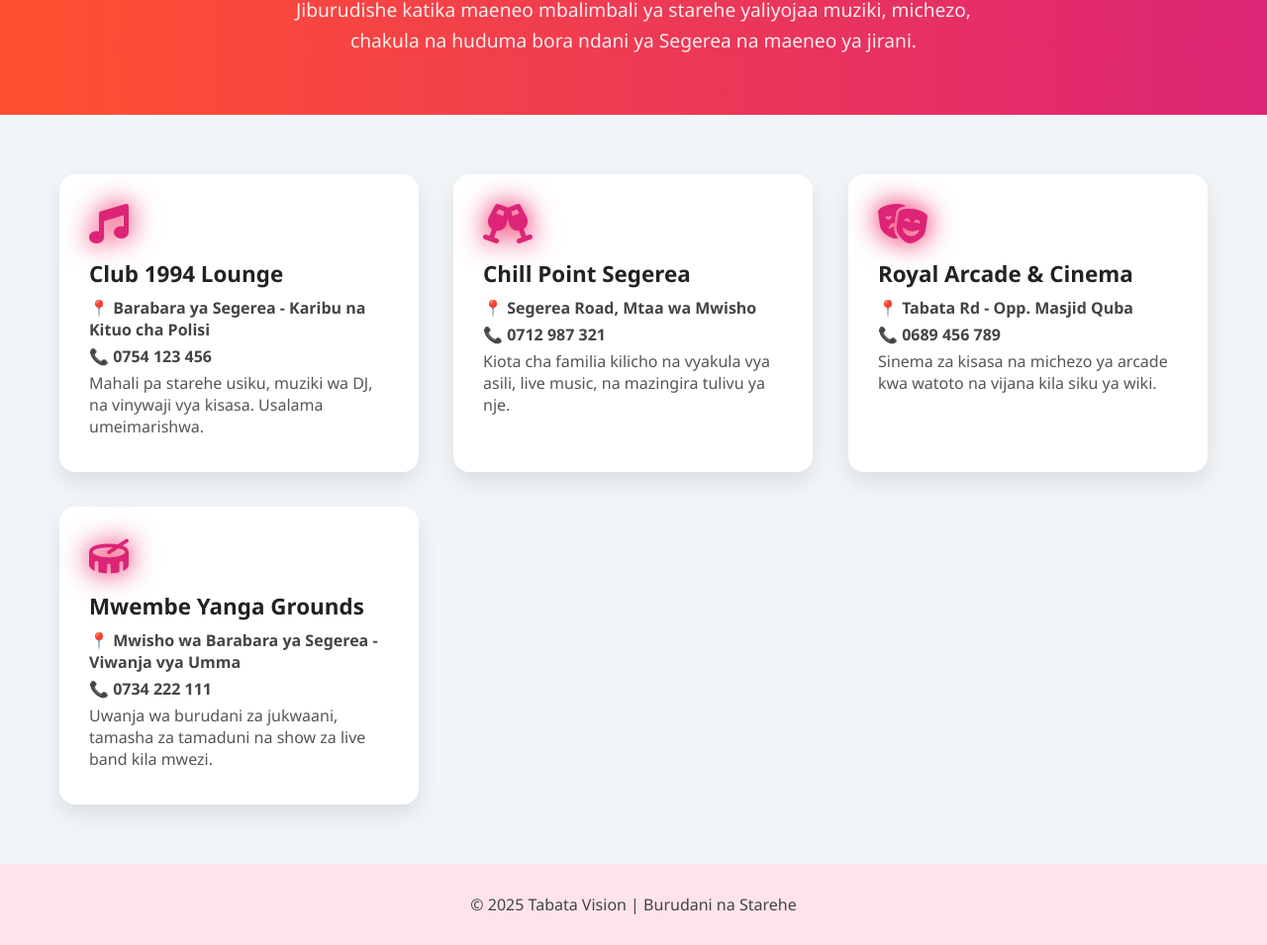
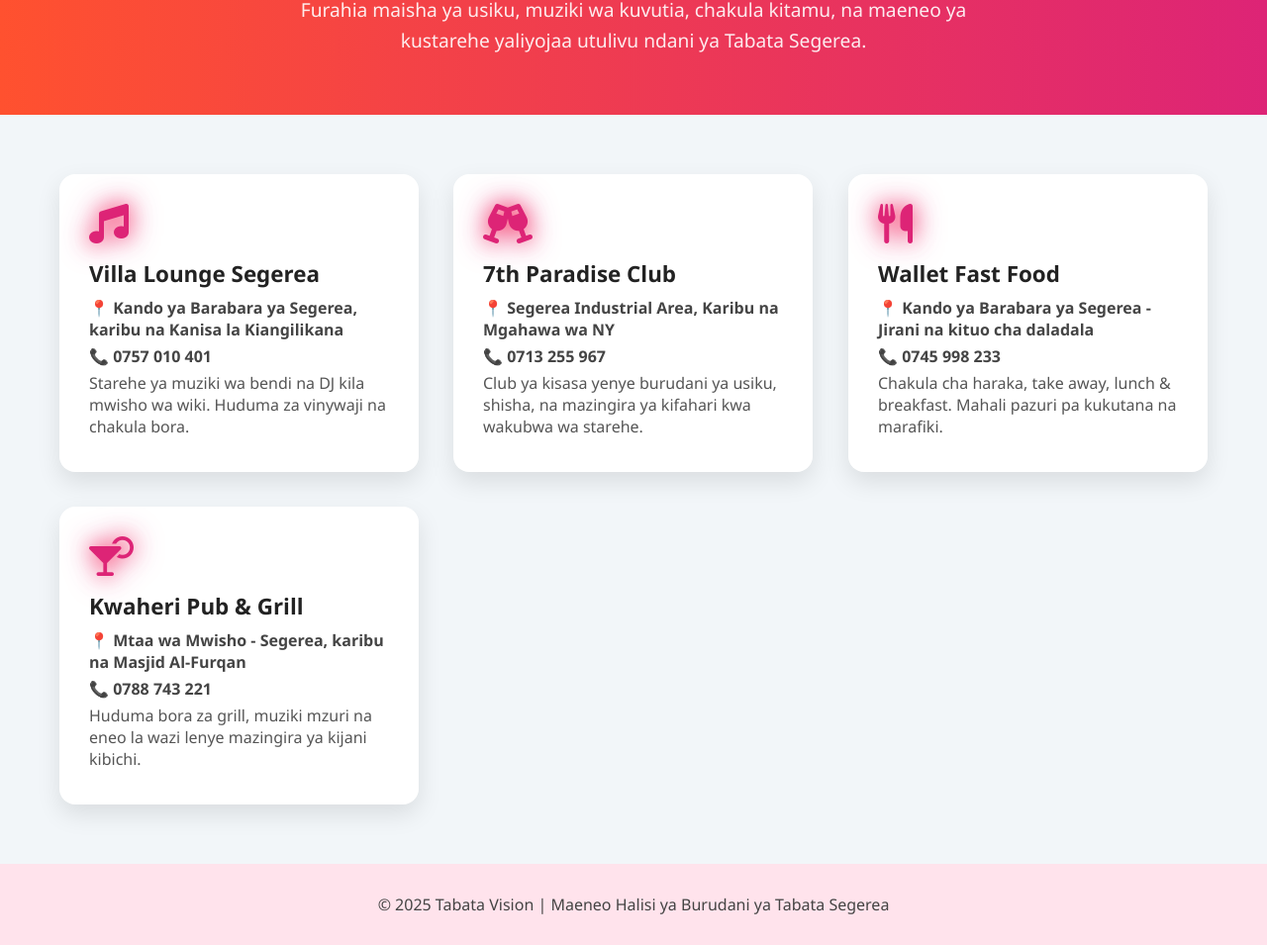
Before and after one commit to rumahnyika/wazawa, a plain HTML site: page burudani.html in a window 1280 px wide. Shown: the part 160-1115 px from the top of the page at 99% size. Drawn offline with Linux system fonts and the light colour scheme.

Commit message:
initialize commit

```diff
--- a/burudani.html
+++ b/burudani.html
@@ -126,46 +126,46 @@
 <body>
 
   <header class="burudani-header">
-    <h1>Vituo vya Burudani Tabata Segerea</h1>
-    <p>Jiburudishe katika maeneo mbalimbali ya starehe yaliyojaa muziki, michezo, chakula na huduma bora ndani ya Segerea na maeneo ya jirani.</p>
+    <h1>Vituo Halisi vya Burudani - Tabata Segerea</h1>
+    <p>Furahia maisha ya usiku, muziki wa kuvutia, chakula kitamu, na maeneo ya kustarehe yaliyojaa utulivu ndani ya Tabata Segerea.</p>
   </header>
 
   <section class="entertainment-grid">
     <div class="ent-card">
       <i class="fas fa-music"></i>
-      <h3>Club 1994 Lounge</h3>
-      <p class="location">📍 Barabara ya Segerea - Karibu na Kituo cha Polisi</p>
-      <p class="phone">📞 0754 123 456</p>
-      <p>Mahali pa starehe usiku, muziki wa DJ, na vinywaji vya kisasa. Usalama umeimarishwa.</p>
+      <h3>Villa Lounge Segerea</h3>
+      <p class="location">📍 Kando ya Barabara ya Segerea, karibu na Kanisa la Kiangilikana</p>
+      <p class="phone">📞 0757 010 401</p>
+      <p>Starehe ya muziki wa bendi na DJ kila mwisho wa wiki. Huduma za vinywaji na chakula bora.</p>
     </div>
 
     <div class="ent-card">
       <i class="fas fa-glass-cheers"></i>
-      <h3>Chill Point Segerea</h3>
-      <p class="location">📍 Segerea Road, Mtaa wa Mwisho</p>
-      <p class="phone">📞 0712 987 321</p>
-      <p>Kiota cha familia kilicho na vyakula vya asili, live music, na mazingira tulivu ya nje.</p>
+      <h3>7th Paradise Club</h3>
+      <p class="location">📍 Segerea Industrial Area, Karibu na Mgahawa wa NY</p>
+      <p class="phone">📞 0713 255 967</p>
+      <p>Club ya kisasa yenye burudani ya usiku, shisha, na mazingira ya kifahari kwa wakubwa wa starehe.</p>
     </div>
 
     <div class="ent-card">
-      <i class="fas fa-theater-masks"></i>
-      <h3>Royal Arcade & Cinema</h3>
-      <p class="location">📍 Tabata Rd - Opp. Masjid Quba</p>
-      <p class="phone">📞 0689 456 789</p>
-      <p>Sinema za kisasa na michezo ya arcade kwa watoto na vijana kila siku ya wiki.</p>
+      <i class="fas fa-utensils"></i>
+      <h3>Wallet Fast Food</h3>
+      <p class="location">📍 Kando ya Barabara ya Segerea - Jirani na kituo cha daladala</p>
+      <p class="phone">📞 0745 998 233</p>
+      <p>Chakula cha haraka, take away, lunch & breakfast. Mahali pazuri pa kukutana na marafiki.</p>
     </div>
 
     <div class="ent-card">
-      <i class="fas fa-drum"></i>
-      <h3>Mwembe Yanga Grounds</h3>
-      <p class="location">📍 Mwisho wa Barabara ya Segerea - Viwanja vya Umma</p>
-      <p class="phone">📞 0734 222 111</p>
-      <p>Uwanja wa burudani za jukwaani, tamasha za tamaduni na show za live band kila mwezi.</p>
+      <i class="fas fa-cocktail"></i>
+      <h3>Kwaheri Pub & Grill</h3>
+      <p class="location">📍 Mtaa wa Mwisho - Segerea, karibu na Masjid Al-Furqan</p>
+      <p class="phone">📞 0788 743 221</p>
+      <p>Huduma bora za grill, muziki mzuri na eneo la wazi lenye mazingira ya kijani kibichi.</p>
     </div>
   </section>
 
   <footer class="burudani-footer">
-    <p>&copy; 2025 Tabata Vision | Burudani na Starehe</p>
+    <p>&copy; 2025 Tabata Vision | Maeneo Halisi ya Burudani ya Tabata Segerea</p>
   </footer>
 
 </body>
```
Also changed, not shown: hifadhi.html (+3 -3 lines), msikiti.html (+1 -1 lines), muziki-sanaa.html (+3 -3 lines), usiku.html (+2 -2 lines), uwanja-michezo.html (+3 -3 lines), images/bar.jpg (added), images/basketball.jpg (added), images/bbq.jpg (added), images/ddd.jpg (added), images/fantasy.jpg (added), images/gym.jpg (added), images/harusi.jpg (added), images/maji.jpg (added), images/mipira.jpg (added), 3 more files.
